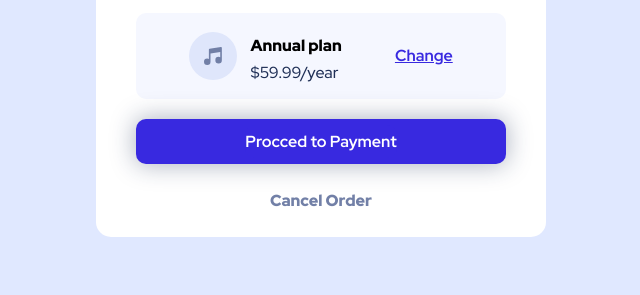
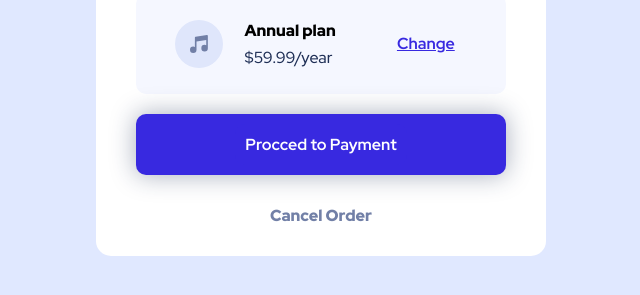
Before and after one commit to HelalAbood/Fm-5-order-summary-component-main, a plain HTML site: page index.html in a window 1280 px wide. Shown: the part 475-770 px from the top of the page, without its empty margins (319-959 px from the left). Drawn offline with Linux system fonts and the light colour scheme.

Commit message:
some edit

```diff
--- a/css/mastering.css
+++ b/css/mastering.css
@@ -59,15 +59,25 @@ main .content .info {
     border-radius: 10px;
     margin-bottom: 20px;
 }
+main .content .info img {
+    margin-left: -12px;
+}
+@media (max-width: 767px) {
+    main .content .info img {
+        margin-left: -30px;
+    }
+}
 main .content .info .text {
     margin-left: -40px;
+    padding: 10px;
 }
-main .content .info .text h4 {
+main .content .info .text p:first-child {
     margin-bottom: -10px;
     font-weight: 900;
 }
-main .content .info .text p {
+main .content .info .text p:last-child {
     color: var(--Dark-blue);
+    font-weight: 200;
 }
 main .content .info a.change {
     color: var(--Brigh-blue);
@@ -83,8 +93,7 @@ main .content .info a.change:hover {
     justify-content: space-evenly;
     background-color: var(--Brigh-blue);
     border-radius: 10px;
-    padding-top: 6px;
-    padding-bottom: 6px;
+    padding: 10px;
     box-shadow: 0 0 24px 1px hsla(223, 47%, 23%, 0.365);
     -webkit-box-shadow: 0 0 24px 1px hsla(223, 47%, 23%, 0.365);
     -moz-box-shadow: 0 0 24px 1px hsla(223, 47%, 23%, 0.365);
@@ -107,8 +116,7 @@ main .content .info a.change:hover {
     justify-content: space-evenly;
     border-radius: 10px;
     margin-top: 20px;
-    padding-top: 6px;
-    padding-bottom: 6px;
+    padding: 10px;
 }
 .box-holder .canel a {
     color: var(--Desaturated-blue);
--- a/index.html
+++ b/index.html
@@ -22,7 +22,7 @@
                 <div class="info">
                     <img src="imgs/icon-music.svg" alt="">
                     <div class="text">
-                        <h4>Annual plan</h4>
+                        <p>Annual plan</p>
                         <p>$59.99/year</p>
                     </div>
                     <a class="change" href="https://github.com/HelalAbood" title="Click here to visit my GitHub" target="_blank">Change</a>
```
Also changed, not shown: 1 other file.
